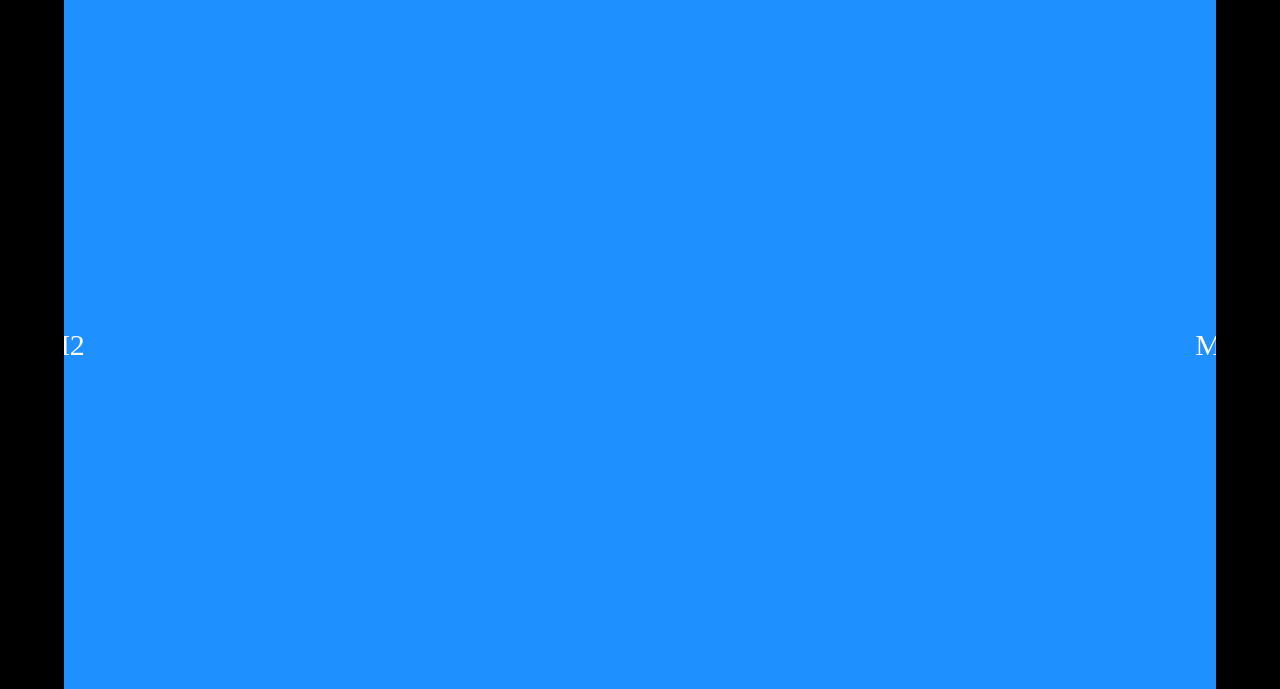
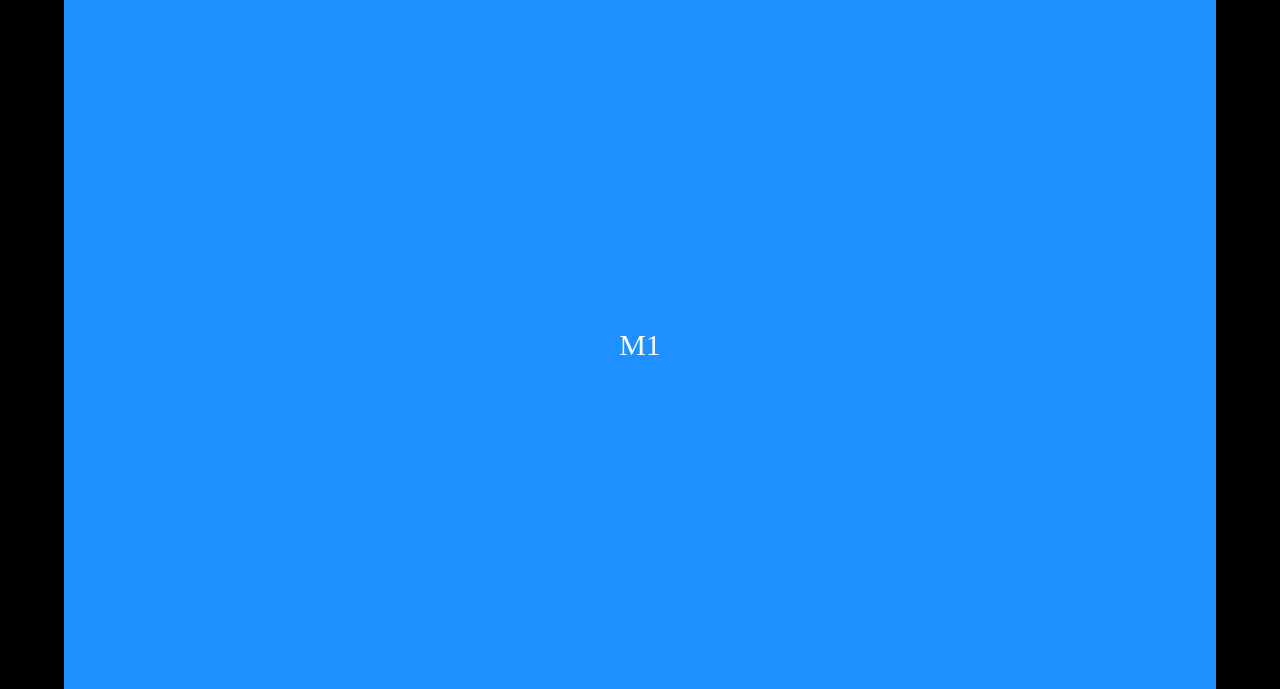
Before and after one commit to dzelapino/zaawansowane-techniki-obiektowe, a Django app: page / in a window 1280 px wide. Shown: the part 68-757 px from the top of the page. Run offline with Django 5.2, Linux system fonts and the light colour scheme; style sheets or scripts are compiled from the project's sources.

Commit message:
Dzialajaca karuzela

```diff
--- a/zto/ztoweb/styles/pages/home/_homePage.scss
+++ b/zto/ztoweb/styles/pages/home/_homePage.scss
@@ -14,7 +14,10 @@
   overflow: hidden;
 }
 
+
 .slides {
+  box-sizing: border-box;
+  height: 100%;
   min-width: 100%;
 
   display: flex;
@@ -46,7 +49,6 @@
   flex-shrink: 0;
   min-width: 100%;
   width: 100%;
-
   height: 100%;
 
   transform-origin: center center;
--- a/zto/ztoweb/templates/home.html
+++ b/zto/ztoweb/templates/home.html
@@ -1,7 +1,7 @@
 {% extends "base.html" %} {% block title %} dzelapino {% endblock %}
 {% block content %}
 
-    <div class="home-page__content-wrapper slides">
+    <div class="home-page__content-wrapper slider">
         <div class="slides">
             <div class="home-page__content-mock slide-1">
                 M1
```
